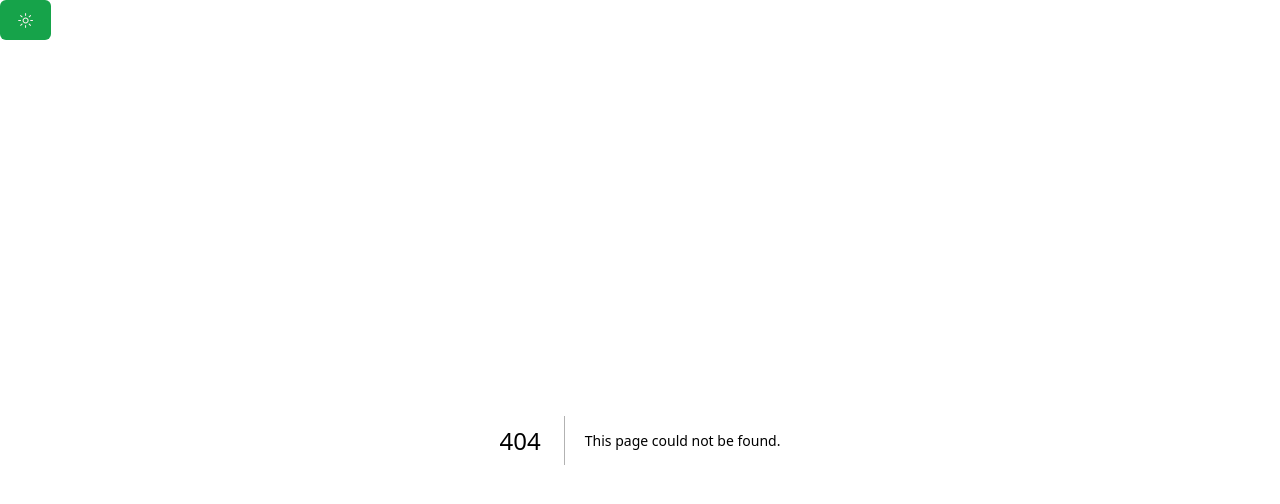
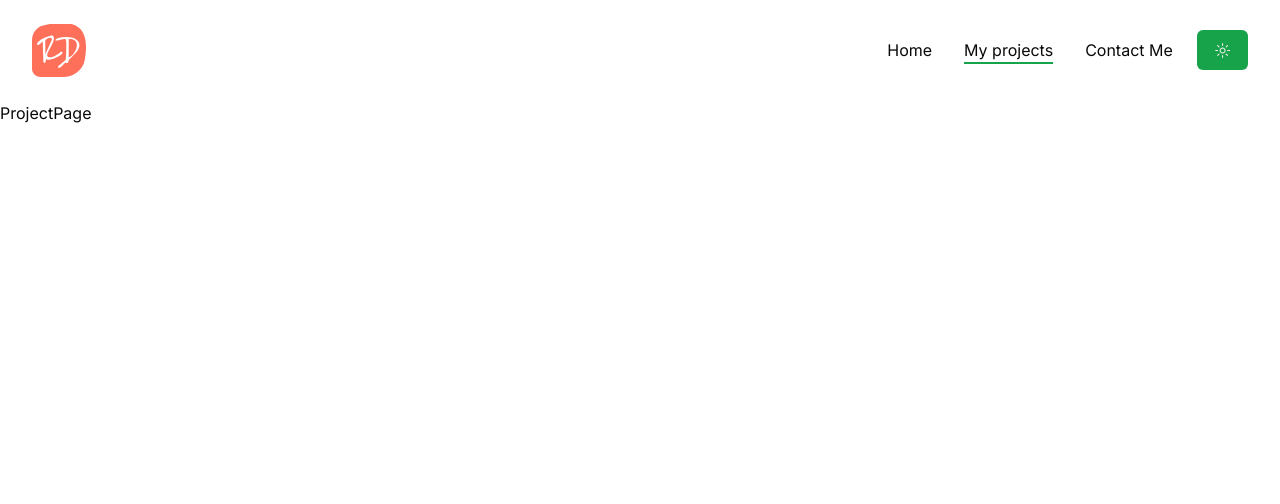
Before and after one commit to Bee-code-tech/hasmoney-portfolio, a Next.js app: page /projects in a window 1280 px wide. Before the commit this address had no page. Shown: the top 504 px of the page. Built offline with nearby package versions, Linux system fonts and the light colour scheme.

Commit message:
progress so far

```diff
--- /dev/null
+++ b/app/contact/page.tsx
@@ -0,0 +1,11 @@
+import React from 'react'
+
+const Contact = () => {
+  return (
+    <div>
+      contact page
+    </div>
+  )
+}
+
+export default Contact
--- /dev/null
+++ b/app/projects/page.tsx
@@ -0,0 +1,11 @@
+import React from 'react'
+
+const Projects = () => {
+  return (
+    <div>
+      ProjectPage
+    </div>
+  )
+}
+
+export default Projects
--- a/components/Header.tsx
+++ b/components/Header.tsx
@@ -1,9 +1,45 @@
+'use client'
+import { useState, useEffect } from "react";
+import  Logo  from "./Logo";
+import  Nav  from "./Nav";
+import  MobileNav  from "./MobileNav";
+
 import ThemeToggler from './ThemeToggler'
+import { usePathname } from "next/navigation";
 
 const Header = () => {
+  const [header, setHeader] = useState<Boolean>(false)
+  const pathname = usePathname()
+  useEffect(() => {
+   const handleScroll = () => {
+      window.scrollY > 50 ? setHeader(true) : setHeader(false);
+    };
+
+    window.addEventListener('scroll', handleScroll);
+    handleScroll(); // Call it immediately to set the initial state based on the current scroll position
+
+    return () => {
+      window.removeEventListener('scroll', handleScroll);
+    };
+
+  }, [])
+
   return (
-    <header>
+    <header className={` ${header ? 'py-4 bg-white shadow-lg dark:bg-accent ' : 'py-6 dark:bg-transparent'} sticky top-0 z-30 transition-all`}>
+      <div className="container mx-auto">
+        <div className="flex justify-between items-center">
+          <Logo />
+          <div className="flex items-center gap-x-6 ">
+          <Nav containerStyles="hidden xl:flex gap-x-8 items-center" linkStyle="relative hover:text-primary transition-all" underLineStyles="absolute left-0 top-full h-[2px] bg-primary w-full" />
         <ThemeToggler />
+        {/* Mobile nav  */}
+        <div className=" xl: hidden">
+          <MobileNav />
+        </div>
+
+          </div>
+        </div>
+      </div>
     </header>
   )
 }
--- /dev/null
+++ b/components/Logo.tsx
@@ -0,0 +1,11 @@
+import React from 'react'
+import  Link  from "next/link";
+import  Image  from "next/image";
+
+const Logo = () => {
+  return <Link href='/'>
+  <Image src='/logo.svg' width={54} height={54} priority alt='user logo'/>
+  </Link>
+}
+
+export default Logo
--- /dev/null
+++ b/components/MobileNav.tsx
@@ -0,0 +1,9 @@
+import React from 'react'
+
+const MobileNav = () => {
+  return (
+    <div>MobileNav</div>
+  )
+}
+
+export default MobileNav
--- /dev/null
+++ b/components/Nav.tsx
@@ -0,0 +1,43 @@
+import Link from 'next/link'
+import React, {FC} from 'react'
+import { usePathname } from "next/navigation"
+import { motion } from "framer-motion";
+
+
+interface NavProps {
+    containerStyles : string,
+    linkStyle: string,
+    underLineStyles : string
+}
+
+
+interface NavLink {
+  path: string;
+  name: string;
+}
+
+const links: NavLink[] = [
+  { path: '/', name: 'Home' },
+  { path: '/projects', name: 'My projects' },
+  { path: '/contact', name: 'Contact Me' },
+];
+
+const Nav : FC<NavProps> = ({containerStyles, linkStyle, underLineStyles}) => {
+    const paths = usePathname()
+  return (
+    <nav className={`${containerStyles}`}>
+      {
+        links.map(({path, name  }, index) => {
+            return <Link key={index} href={path} className={`${linkStyle}`} >
+                {path === paths && (
+                    <motion.span initial={{y: '-100px'}} animate ={{y: 0}} transition={{type: 'tween'}} layoutId='underline' className={`${underLineStyles}`} />
+                )}
+                {name}
+                </Link>
+        })
+      }
+    </nav>
+  )
+}
+
+export default Nav
```
